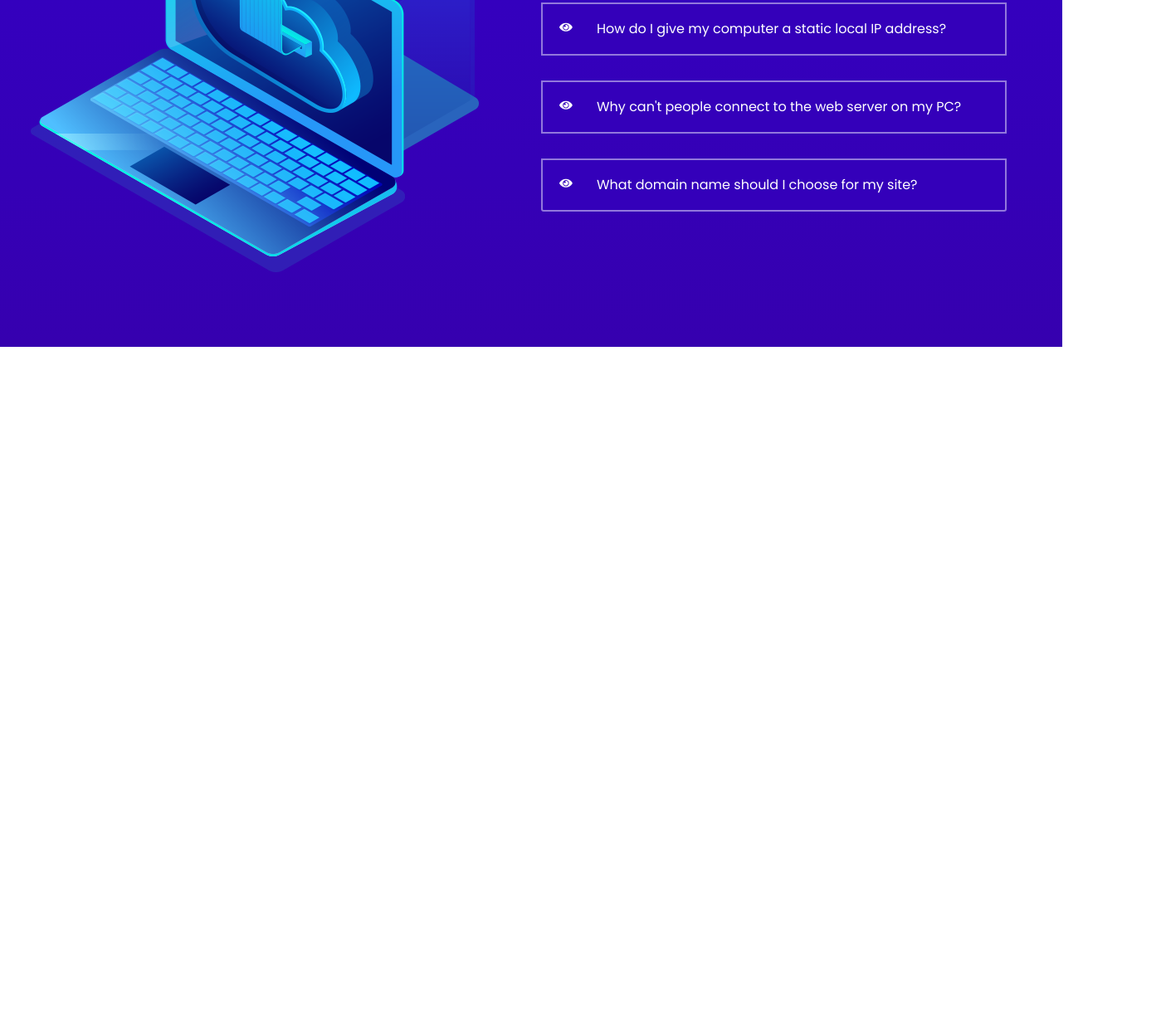
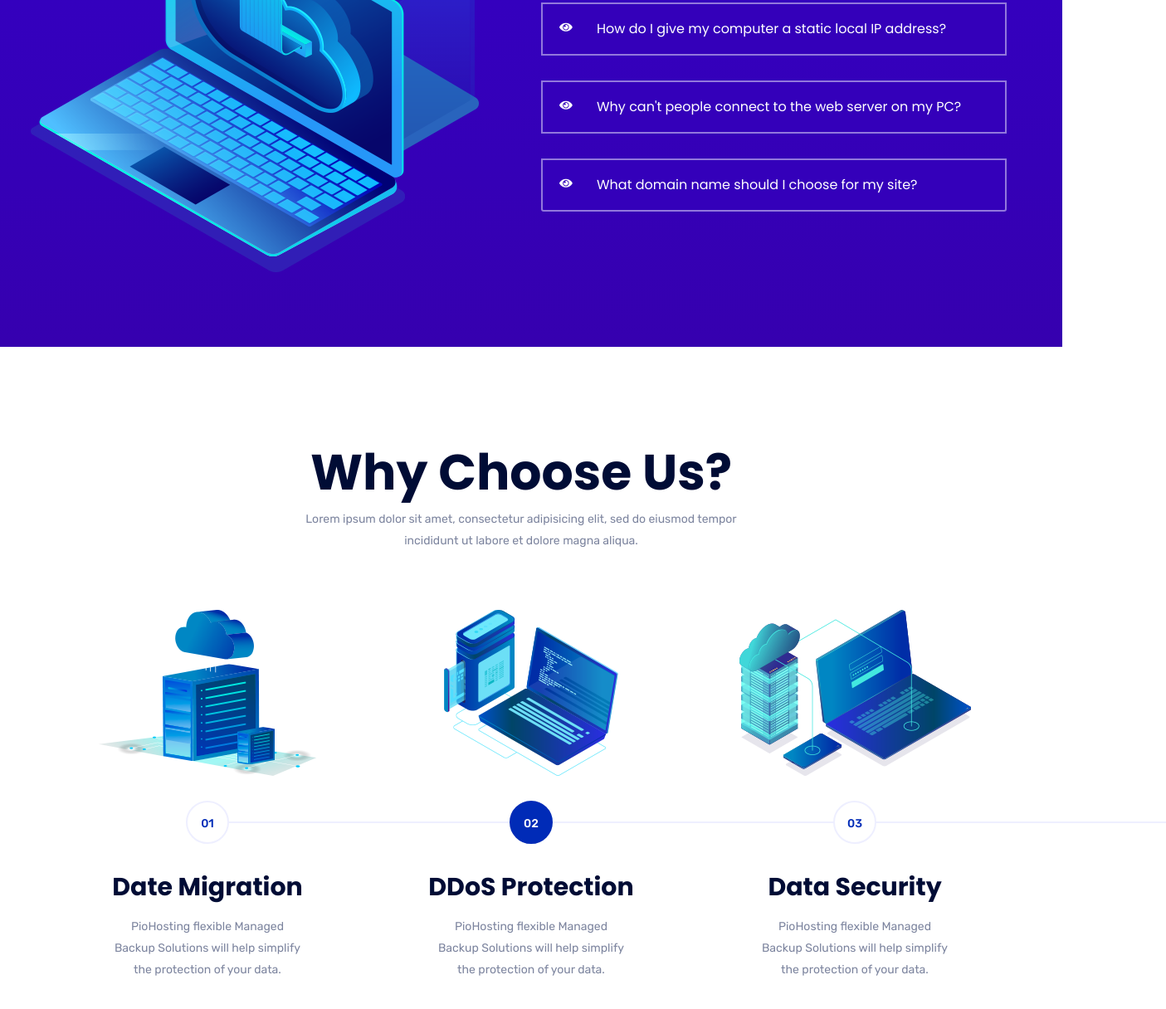
Before and after one commit to almuheetu/piohost, a plain HTML site: page index.html in a window 1280 px wide. Shown: the part 3976-5192 px from the top of the page at 83% size, 1405 px wide, since content can reach past the window. Before the commit the page ends 4394 px from the top, so only its background shows below. Drawn offline with Linux system fonts and the light colour scheme.

Commit message:
chose-area continue

```diff
--- a/css/style.css
+++ b/css/style.css
@@ -807,3 +807,49 @@ label {
 		background: none;
 		transform: rotate(-180deg);
 	}
+
+	/* Chose-area */
+	.chose-box.text-center img {
+		margin-bottom: 30px;
+	}
+	.chose-content span {
+		border: 2px solid #eeefff;
+		display: inline-block;
+		height: 52px;
+		width: 52px;
+		line-height: 52px;
+		border-radius: 50px;
+		color: #002bb7;
+		font-weight: 500;
+		margin-bottom: 37px;
+		position: relative;
+		background: #fff;
+		transition: .3s;
+	}
+	.active .chose-content span {
+		color: #fff;
+		background: #002bb7;
+		border-color: #002bb7;
+	}
+	.chose-content span::after {
+		position: absolute;
+		background: #eeefff;
+		height: 2px;
+		width: 375px;
+		content: "";
+		left: 50%;
+		top: 50%;
+		transform: translateY(-50%);
+		z-index: -1;
+
+	}
+	.chose-content h3  {
+		font-size: 30px;
+		margin-bottom: 20px;
+	}
+	.chose-content p {
+		padding: 0 70px;
+	}
+	.chose-row .col-xl-4:last-child .chose-content span::after {
+		display: none;
+	}
--- a/index.html
+++ b/index.html
@@ -421,6 +421,58 @@
         </section>
         <!-- faq-area End -->
 
+        <section class="chose-area pt-115 pb-90">
+            <div class="container">
+                <div class="row">
+                    <div class="row">
+                        <div class="col-xl-6 offset-xl-3">
+                            <div class="section-title text-center mb-70">
+                                <h2>Why Choose Us?</h2>
+                                <p>Lorem ipsum dolor sit amet, consectetur adipisicing elit, sed do eiusmod
+                                    tempor incididunt ut labore et dolore magna aliqua.</p>
+                            </div>
+                        </div>
+                    </div>
+                    <div class="col-xl-4">
+                        <div class="chose-box text-center mb-30">
+                            <img src="img/Chose/chose-1.png" alt="">
+                            <div class="chose-content">
+                                <span>01</span>
+                                <h3>Date Migration</h3>
+                                <p>PioHosting flexible Managed
+                                    Backup Solutions will help simplify
+                                    the protection of your data.<p>
+                            </div>
+                        </div>
+                    </div>
+                    <div class="col-xl-4">
+                        <div class="chose-box text-center active mb-30">
+                            <img src="img/Chose/chose-2.png" alt="">
+                            <div class="chose-content">
+                                <span>02</span>
+                                <h3>DDoS Protection</h3>
+                                <p>PioHosting flexible Managed
+                                    Backup Solutions will help simplify
+                                    the protection of your data.<p>
+                            </div>
+                        </div>
+                    </div>
+                    <div class="col-xl-4">
+                        <div class="chose-box text-center mb-30">
+                            <img src="img/Chose/chose-3.png" alt="">
+                            <div class="chose-content">
+                                <span>03</span>
+                                <h3>Data Security</h3>
+                                <p>PioHosting flexible Managed
+                                    Backup Solutions will help simplify
+                                    the protection of your data.<p>
+                            </div>
+                        </div>
+                    </div>
+                </div>
+            </div>
+        </section>
+
 
 
 
--- a/js/main.js
+++ b/js/main.js
@@ -40,6 +40,14 @@ $("[data-background").each(function () {
 	$(this).css("background-image", "url( " + $(this).attr("data-background") + "  )");
 
 });
+
+
+// pricing active
+$('.chose-box').on('mouseenter', function () {
+  $(this).addClass('active').parent().siblings().find('.chose-box').removeClass('active');
+})
+
+
 
 // mainSlider
 function mainSlider() {
```
Also changed, not shown: img/Chose/chose-1.png (added), img/Chose/chose-2.png (added), img/Chose/chose-3.png (added).
